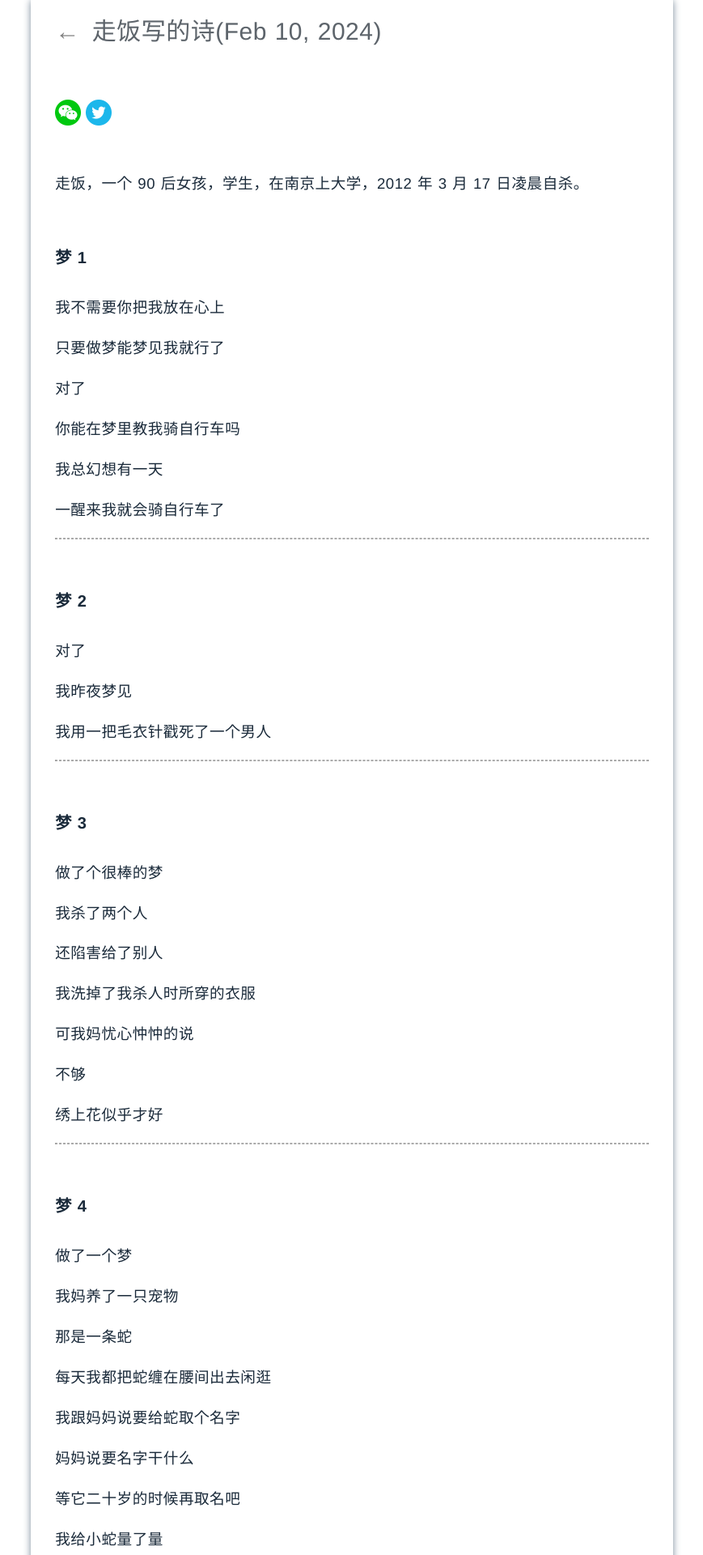
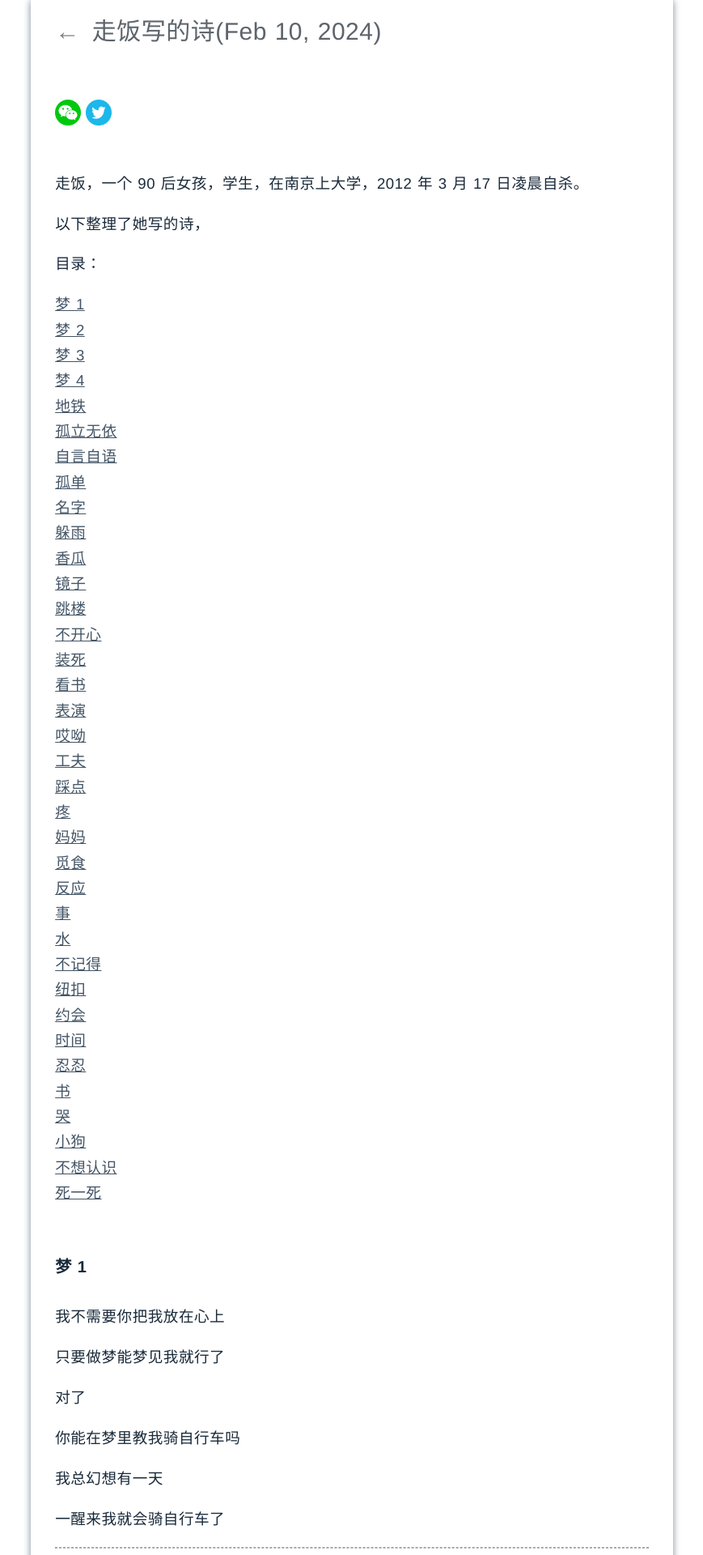
Before and after one commit to zxh19890103/singhi.io, a Jekyll site: the page built from _posts/2024-02-10-the-poems-of-zoufan.md, in a window 1280 px wide. Shown: the top 1920 px of the page at 81% size, without its empty margins (205-1074 px from the left). Built offline with Jekyll 4.4.1, drawn with Linux system fonts in a browser that asks for light colours; a style sheet for code colours, icons or effects is not loaded; some of the changed text lies outside the part shown.

Commit message:
the index

```diff
--- a/_posts/2024-02-10-the-poems-of-zoufan.md
+++ b/_posts/2024-02-10-the-poems-of-zoufan.md
@@ -5,6 +5,47 @@ short: 走饭写的诗
 ---
 
 走饭，一个 90 后女孩，学生，在南京上大学，2012 年 3 月 17 日凌晨自杀。
+
+以下整理了她写的诗，
+
+目录：
+
+<a href="#%E6%A2%A6%201">梦 1</a>
+<a href="#%E6%A2%A6%202">梦 2</a>
+<a href="#%E6%A2%A6%203">梦 3</a>
+<a href="#%E6%A2%A6%204">梦 4</a>
+<a href="#%E5%9C%B0%E9%93%81">地铁</a>
+<a href="#%E5%AD%A4%E7%AB%8B%E6%97%A0%E4%BE%9D">孤立无依</a>
+<a href="#%E8%87%AA%E8%A8%80%E8%87%AA%E8%AF%AD">自言自语</a>
+<a href="#%E5%AD%A4%E5%8D%95">孤单</a>
+<a href="#%E5%90%8D%E5%AD%97">名字</a>
+<a href="#%E8%BA%B2%E9%9B%A8">躲雨</a>
+<a href="#%E9%A6%99%E7%93%9C">香瓜</a>
+<a href="#%E9%95%9C%E5%AD%90">镜子</a>
+<a href="#%E8%B7%B3%E6%A5%BC">跳楼</a>
+<a href="#%E4%B8%8D%E5%BC%80%E5%BF%83">不开心</a>
+<a href="#%E8%A3%85%E6%AD%BB">装死</a>
+<a href="#%E7%9C%8B%E4%B9%A6">看书</a>
+<a href="#%E8%A1%A8%E6%BC%94">表演</a>
+<a href="#%E5%93%8E%E5%91%A6">哎呦</a>
+<a href="#%E5%B7%A5%E5%A4%AB">工夫</a>
+<a href="#%E8%B8%A9%E7%82%B9">踩点</a>
+<a href="#%E7%96%BC">疼</a>
+<a href="#%E5%A6%88%E5%A6%88">妈妈</a>
+<a href="#%E8%A7%85%E9%A3%9F">觅食</a>
+<a href="#%E5%8F%8D%E5%BA%94">反应</a>
+<a href="#%E4%BA%8B">事</a>
+<a href="#%E6%B0%B4">水</a>
+<a href="#%E4%B8%8D%E8%AE%B0%E5%BE%97">不记得</a>
+<a href="#%E7%BA%BD%E6%89%A3">纽扣</a>
+<a href="#%E7%BA%A6%E4%BC%9A">约会</a>
+<a href="#%E6%97%B6%E9%97%B4">时间</a>
+<a href="#%E5%BF%8D%E5%BF%8D">忍忍</a>
+<a href="#%E4%B9%A6">书</a>
+<a href="#%E5%93%AD">哭</a>
+<a href="#%E5%B0%8F%E7%8B%97">小狗</a>
+<a href="#%E4%B8%8D%E6%83%B3%E8%AE%A4%E8%AF%86">不想认识</a>
+<a href="#%E6%AD%BB%E4%B8%80%E6%AD%BB">死一死</a>
 
 ## 梦 1
 
@@ -292,9 +333,9 @@ short: 走饭写的诗
 
 ## 妈妈
 
-小学时我妈的要求是90分以上
+小学时我妈的要求是 90 分以上
 
-初中时我妈的要求是70分以上
+初中时我妈的要求是 70 分以上
 
 高中时我妈的要求是及格就好
 
```
